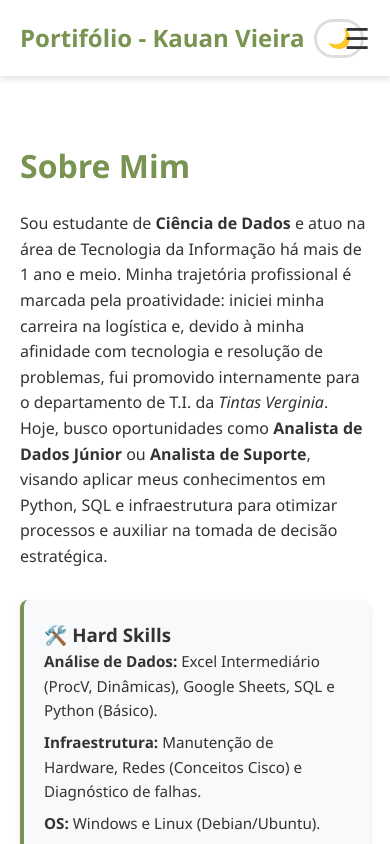
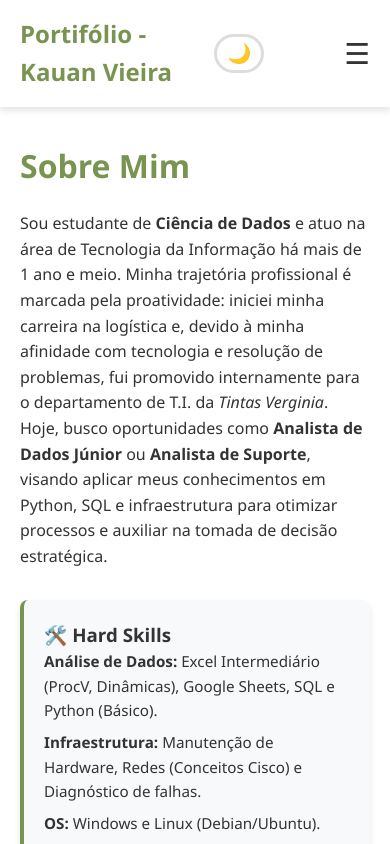
Before and after one commit to Kauan-Vieira/portifolio-kauan, a plain HTML site: page index.html in a window 390 px wide. Shown: the top 844 px of the page. Drawn offline with Linux system fonts and the light colour scheme.

Commit message:
Alteração na responsividade para mobile

```diff
--- a/assets/css/style.css
+++ b/assets/css/style.css
@@ -108,7 +108,7 @@ nav {
     border-radius: 20px;
     cursor: pointer;
     font-size: 1.2rem;
-    margin-right: -30px;
+    margin-right: 80px;
     transition: transform 0.2s;
 }
 
```
